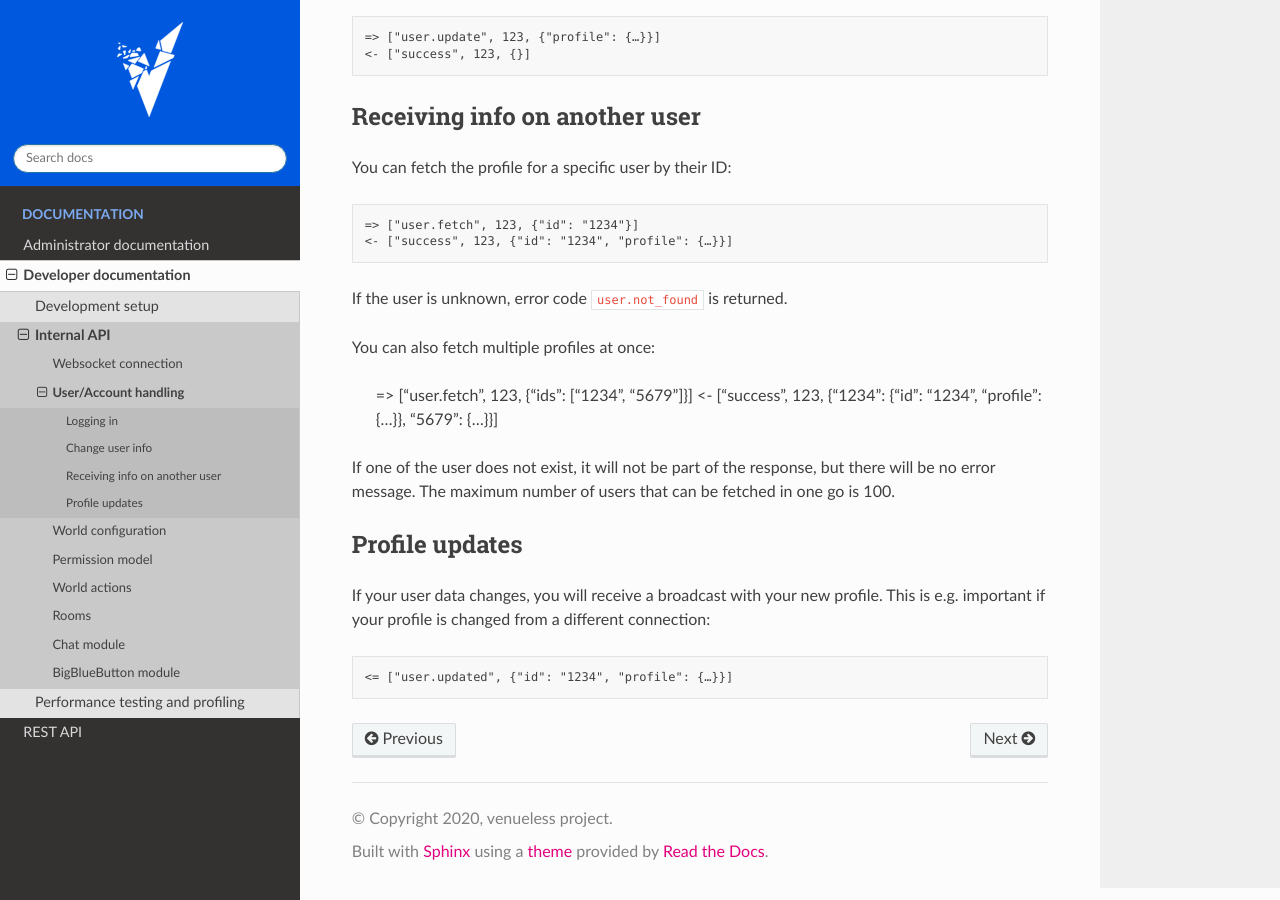
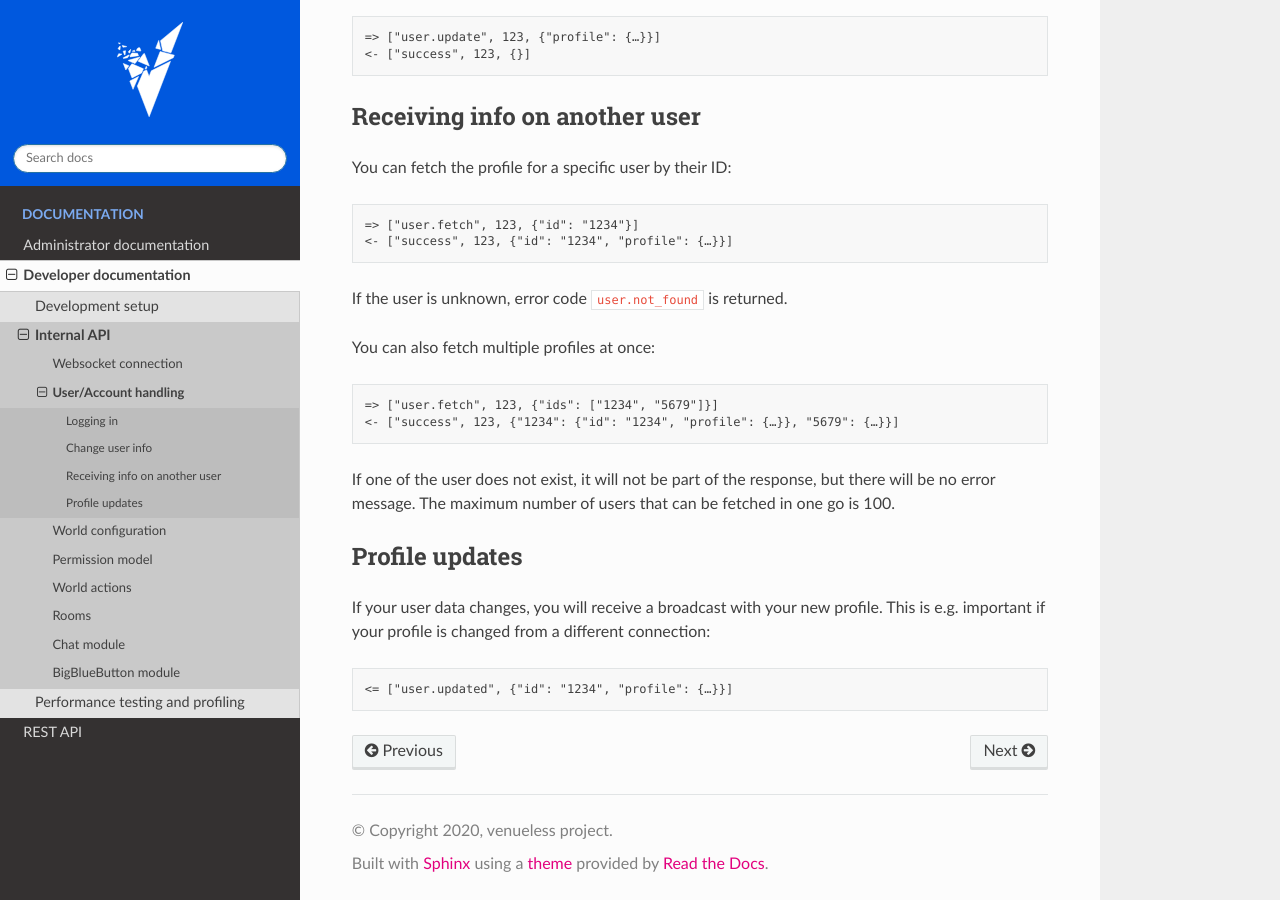
Before and after one commit to fossasia/eventyay-video, a Sphinx documentation site: the page built from docs/developer/api/user.rst, in a window 1280 px wide and 900 px high, scrolled down 811 px. Built offline with Sphinx 7.4.7 and the Read the Docs theme 2.0.0, drawn with Linux system fonts in a browser that asks for light colours.

Commit message:
Fix RST syntax

```diff
--- a/docs/developer/api/user.rst
+++ b/docs/developer/api/user.rst
@@ -43,7 +43,7 @@ You can fetch the profile for a specific user by their ID::
 
 If the user is unknown, error code ``user.not_found`` is returned.
 
-You can also fetch multiple profiles at once:
+You can also fetch multiple profiles at once::
 
     => ["user.fetch", 123, {"ids": ["1234", "5679"]}]
     <- ["success", 123, {"1234": {"id": "1234", "profile": {…}}, "5679": {…}}]
```
